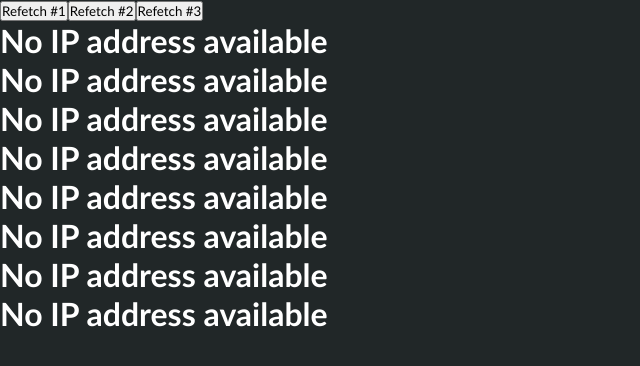
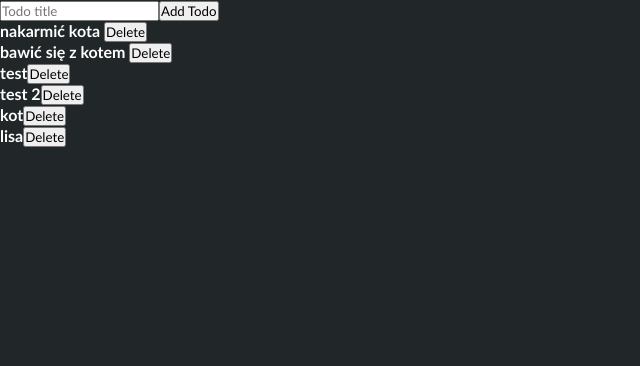
Before and after one commit to majcherrr87/MegaK_Frontowcy_React, a React (Vite) app: page / in a window 1280 px wide. Shown: the top 366 px of the page, without its empty margins (0-640 px from the left). Built offline with nearby package versions, Linux system fonts and the light colour scheme; no server answers; data requests are answered from the project's data file.

Commit message:
RTK Query

```diff
--- a/db.json
+++ b/db.json
@@ -205,6 +205,14 @@
     {
       "id": "3a97",
       "title": "test 2"
+    },
+    {
+      "id": "1325",
+      "title": "kot"
+    },
+    {
+      "id": "396a",
+      "title": "lisa"
     }
   ],
   "subtodos": [
--- a/src/App.tsx
+++ b/src/App.tsx
@@ -1,20 +1,13 @@
 import { Provider } from 'react-redux'
-import { MyIpAddress } from './components/MyIpAddress'
 import { store } from './store'
-import { Actions } from './components/Actions'
+import { TodoList } from './components/TodoList'
+import { TodoForm } from './components/TodoForm'
 
 export const App = () => {
 	return (
 		<Provider store={store}>
-			<Actions />
-			<MyIpAddress />
-			<MyIpAddress />
-			<MyIpAddress />
-			<MyIpAddress />
-			<MyIpAddress />
-			<MyIpAddress />
-			<MyIpAddress />
-			<MyIpAddress />
+			<TodoForm />
+			<TodoList />
 		</Provider>
 	)
 }
--- a/src/components/Actions.tsx
+++ /dev/null
@@ -1,29 +0,0 @@
-import { useAppDispatch } from '../hooks/useAppDispatch'
-import { ipApiSlice, useGetIpAddressQuery } from '../slices/ipSlice'
-
-export const Actions = () => {
-	const { refetch } = useGetIpAddressQuery()
-	const dispatch = useAppDispatch()
-
-	const handleFirstRefetch = () => {
-		refetch()
-	}
-	const handleSecondRefetch = () => {
-		dispatch(
-			ipApiSlice.endpoints.getIpAddress.initiate(undefined, {
-				forceRefetch: true,
-			}),
-		)
-	}
-	const handleInvalidate = () => {
-		dispatch(ipApiSlice.util.invalidateTags(['IP']))
-	}
-
-	return (
-		<div>
-			<button onClick={handleFirstRefetch}>Refetch #1</button>
-			<button onClick={handleSecondRefetch}>Refetch #2</button>
-			<button onClick={handleInvalidate}>Refetch #3</button>
-		</div>
-	)
-}
--- a/src/components/MyIpAddress.tsx
+++ /dev/null
@@ -1,8 +0,0 @@
-import { useGetIpAddressQuery } from '../slices/ipSlice'
-
-export const MyIpAddress = () => {
-	const { data, isLoading, isFetching } = useGetIpAddressQuery()
-
-	if (isLoading || isFetching) return <h1>Loading IP Address ...</h1>
-	return <h1>{data?.ip || 'No IP address available'}</h1>
-}
--- /dev/null
+++ b/src/components/SingleTodo.tsx
@@ -0,0 +1,21 @@
+import { useDeleteTodoMutation } from '../slices/todosApiSlice'
+import { Todo } from '../types'
+
+export type SingleTodoProps = {
+	todo: Todo
+}
+
+export const SingleTodo = ({ todo }: SingleTodoProps) => {
+	const [deleteTodo] = useDeleteTodoMutation()
+
+	const handleDelete = () => {
+		deleteTodo(todo.id)
+	}
+
+	return (
+		<li>
+			<strong>{todo.title}</strong>
+			<button onClick={handleDelete}>Delete</button>
+		</li>
+	)
+}
--- /dev/null
+++ b/src/components/TodoForm.tsx
@@ -0,0 +1,31 @@
+import { FormEvent, useState } from 'react'
+import { useAddTodoMutation } from '../slices/todosApiSlice'
+
+export const TodoForm = () => {
+	const [value, setValue] = useState('')
+	const [create, { isLoading }] = useAddTodoMutation()
+
+	const handleSubmit = (e: FormEvent) => {
+		e.preventDefault()
+		create(value)
+		setValue('')
+	}
+
+	return (
+		<>
+			{isLoading ? <p>Somthing is being saved</p> : null}
+			<form onSubmit={handleSubmit}>
+				<input
+					type="text"
+					value={value}
+					onChange={(e) => setValue(e.target.value)}
+					name="title"
+					placeholder="Todo title"
+				/>
+				<button type="submit" disabled={isLoading}>
+					Add Todo
+				</button>
+			</form>
+		</>
+	)
+}
--- /dev/null
+++ b/src/components/TodoList.tsx
@@ -0,0 +1,13 @@
+import { useGetAllTodosQuery } from '../slices/todosApiSlice'
+import { SingleTodo } from './SingleTodo'
+
+export const TodoList = () => {
+	const { data, isLoading } = useGetAllTodosQuery()
+
+	if (isLoading) return <p>Loading...</p>
+	if (!data) <p>Todos are not available...</p>
+
+	return (
+		<ul>{data?.map((todo) => <SingleTodo todo={todo} key={todo.id} />)}</ul>
+	)
+}
--- a/src/hooks/useAppDispatch.ts
+++ b/src/hooks/useAppDispatch.ts
@@ -1,6 +1,6 @@
 import { useDispatch } from 'react-redux'
 import { AppDispatch } from '../store'
 
-export const useAppDispatch = () => {
+export const useAppDispath = () => {
 	return useDispatch<AppDispatch>()
 }
--- a/src/slices/ipSlice.ts
+++ /dev/null
@@ -1,18 +0,0 @@
-import { createApi, fetchBaseQuery } from '@reduxjs/toolkit/query/react'
-import { IpAddress } from '../types'
-
-export const ipApiSlice = createApi({
-	reducerPath: 'ipApi',
-	baseQuery: fetchBaseQuery({
-		baseUrl: 'https://api.ipify.org',
-	}),
-	tagTypes: ['IP'],
-	endpoints: (builder) => ({
-		getIpAddress: builder.query<IpAddress, void>({
-			query: () => '?format=json',
-			providesTags: ['IP'],
-		}),
-	}),
-})
-
-export const { useGetIpAddressQuery } = ipApiSlice
--- /dev/null
+++ b/src/slices/todosApiSlice.ts
@@ -0,0 +1,35 @@
+import { createApi, fetchBaseQuery } from '@reduxjs/toolkit/query/react'
+import { Todo } from '../types'
+
+export const todosApiSlice = createApi({
+	reducerPath: 'todosApi',
+	baseQuery: fetchBaseQuery({ baseUrl: 'http://localhost:3000/todos/' }),
+	tagTypes: ['TODOS'],
+	endpoints: (builder) => ({
+		getAllTodos: builder.query<Todo[], void>({
+			query: () => '',
+			providesTags: ['TODOS'],
+		}),
+		addTodo: builder.mutation<Todo, string>({
+			query: (title: string) => ({
+				url: '',
+				method: 'POST',
+				body: { title },
+			}),
+			invalidatesTags: ['TODOS'],
+		}),
+		deleteTodo: builder.mutation<Todo, string>({
+			query: (id: string) => ({
+				url: id,
+				method: 'DELETE',
+			}),
+			invalidatesTags: ['TODOS'],
+		}),
+	}),
+})
+
+export const {
+	useGetAllTodosQuery,
+	useAddTodoMutation,
+	useDeleteTodoMutation,
+} = todosApiSlice
--- a/src/store/index.ts
+++ b/src/store/index.ts
@@ -1,12 +1,11 @@
 import { configureStore } from '@reduxjs/toolkit'
-import { ipApiSlice } from '../slices/ipSlice'
+import { todosApiSlice } from '../slices/todosApiSlice'
 
 export const store = configureStore({
 	reducer: {
-		[ipApiSlice.reducerPath]: ipApiSlice.reducer,
+		[todosApiSlice.reducerPath]: todosApiSlice.reducer,
 	},
-	middleware: (getDefaultMiddleware) => {
-		return getDefaultMiddleware().concat(ipApiSlice.middleware)
-	},
+	middleware: (getDefaultMiddleware) =>
+		getDefaultMiddleware().concat(todosApiSlice.middleware),
 })
 export type AppDispatch = typeof store.dispatch
--- a/src/types/index.ts
+++ b/src/types/index.ts
@@ -1,3 +1,4 @@
-export type IpAddress = {
-	ip: string
+export type Todo = {
+	id: string
+	title: string
 }
```
Lines whose indentation alone changed are shown as unchanged.
